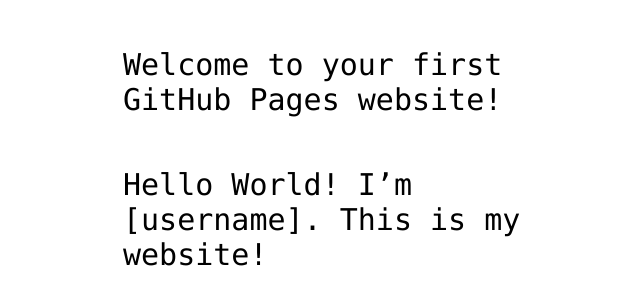
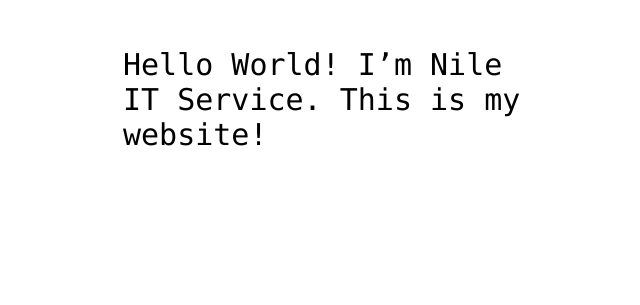
Before and after one commit to nileitco/nileitco, a plain HTML site: page index.html in a window 1280 px wide. Shown: the part 341-646 px from the top of the page, without its empty margins (317-957 px from the left). Drawn offline with Linux system fonts and the light colour scheme.

Commit message:
username updated

```diff
--- a/index.html
+++ b/index.html
@@ -12,7 +12,6 @@
 <img src="https://octodex.github.com/images/daftpunktocat-thomas.gif" id="octocat" alt="octocat-gif" />
 
 <!-- Change this code here by copy and pasting your template on line 15 -->
-<p>Welcome to your first GitHub Pages website!</p>
-<p>Hello World! I’m [username]. This is my website!</p>
+<p>Hello World! I’m Nile IT Service. This is my website!</p>
 </body>
 </html>
```
